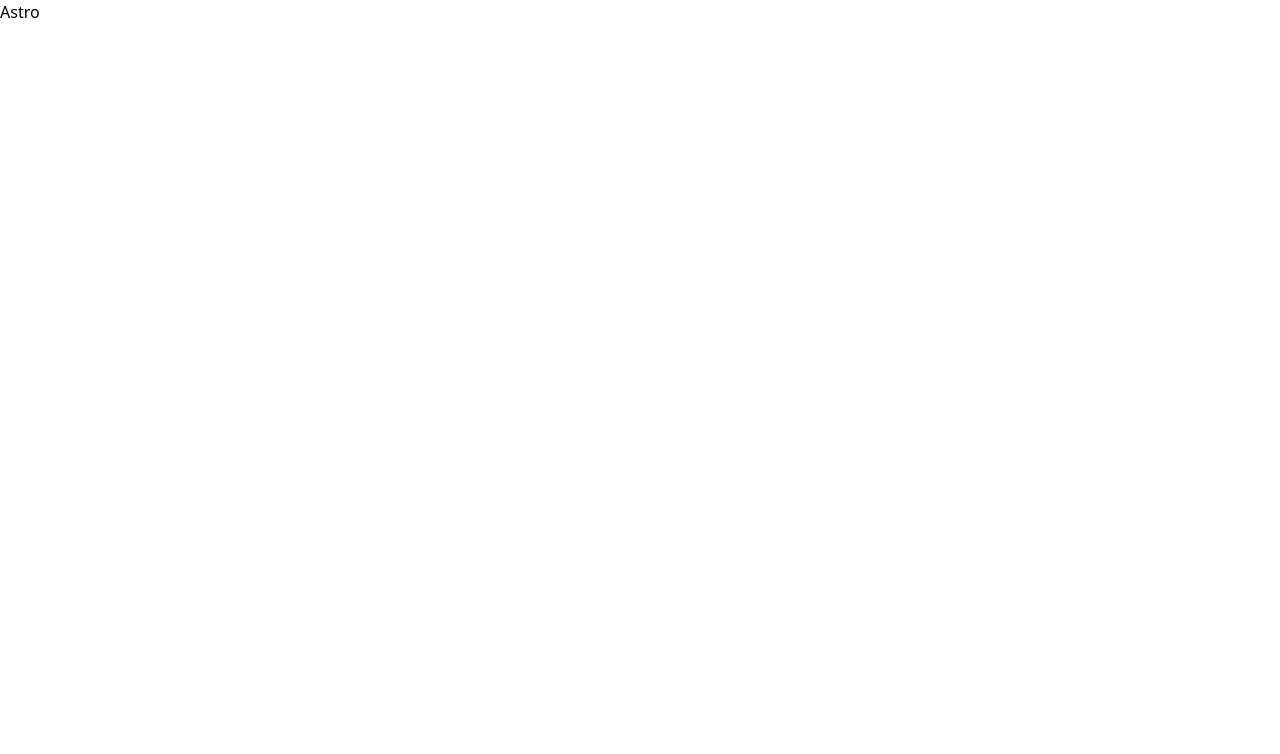
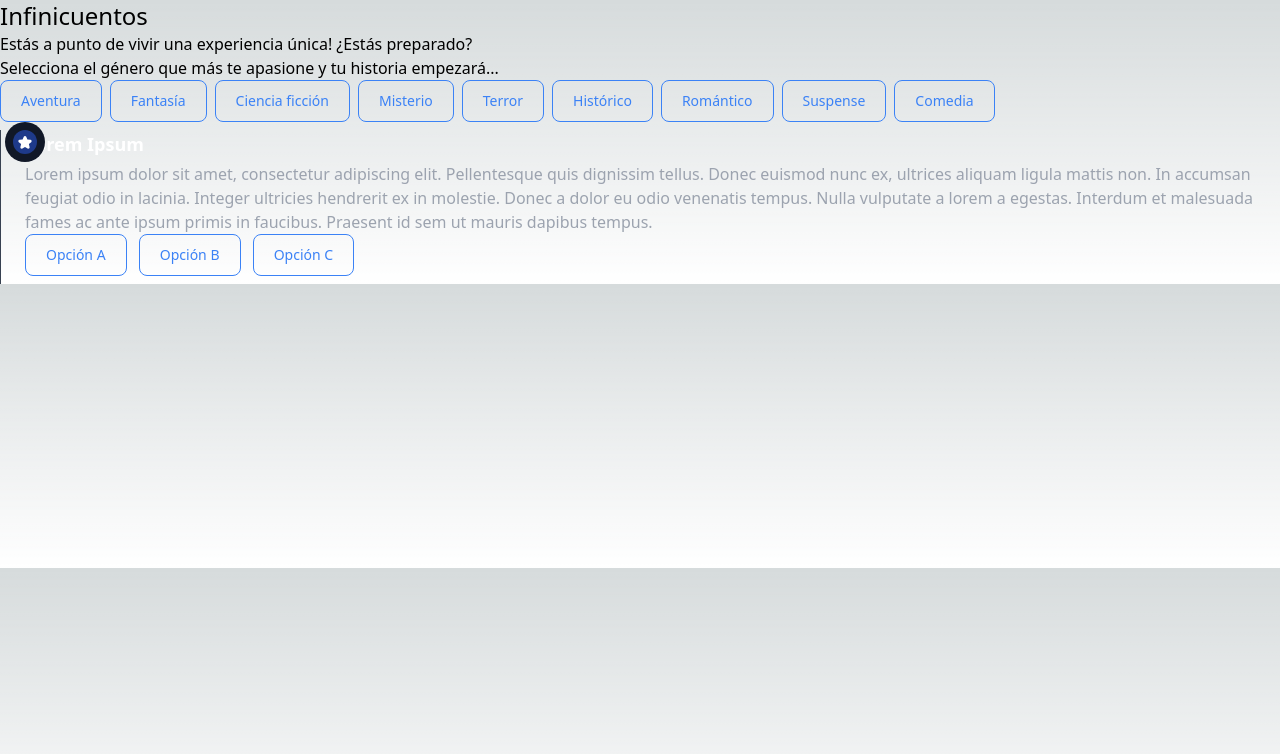
Before and after one commit to mpont91/infinicuentos, an Astro site: page / in a window 1280 px wide. Built offline with nearby package versions, Linux system fonts and the light colour scheme; Astro itself is replaced by a stand-in of ours.

Commit message:
First skeleton

```diff
--- a/package.json
+++ b/package.json
@@ -14,6 +14,7 @@
   "dependencies": {
     "@astrojs/check": "^0.8.0",
     "@astrojs/tailwind": "^5.1.0",
+    "animejs": "^3.2.2",
     "astro": "^4.11.5",
     "tailwindcss": "^3.4.4",
     "typescript": "^5.5.3"
--- /dev/null
+++ b/src/layouts/IndexLayout.astro
@@ -0,0 +1,37 @@
+<html class="dark" lang="en">
+  <head>
+    <meta charset="utf-8" />
+    <link rel="icon" type="image/svg+xml" href="/favicon.svg" />
+    <meta name="viewport" content="width=device-width" />
+    <meta name="generator" content={Astro.generator} />
+    <title>Infinicuentos</title>
+  </head>
+  <style>
+    :root {
+      --foreground-rgb: 0, 0, 0;
+      --background-start-rgb: 214, 219, 220;
+      --background-end-rgb: 255, 255, 255;
+    }
+
+    @media (prefers-color-scheme: dark) {
+      :root {
+        --foreground-rgb: 255, 255, 255;
+        --background-start-rgb: 0, 0, 0;
+        --background-end-rgb: 0, 0, 0;
+      }
+    }
+
+    body {
+      color: rgb(var(--foreground-rgb));
+      background: linear-gradient(
+          to bottom,
+          transparent,
+          rgb(var(--background-end-rgb))
+        )
+        rgb(var(--background-start-rgb));
+    }
+  </style>
+  <body>
+    <slot />
+  </body>
+</html>
--- a/src/pages/index.astro
+++ b/src/pages/index.astro
@@ -1,16 +1,111 @@
+---
+import IndexLayout from '../layouts/IndexLayout.astro'
+
+const genres = [
+  'Aventura',
+  'Fantasía',
+  'Ciencia ficción',
+  'Misterio',
+  'Terror',
+  'Histórico',
+  'Romántico',
+  'Suspense',
+  'Comedia',
+]
 ---
 
----
+<IndexLayout>
+  <div class="container mx-auto">
+    <h1 class="text-2xl">Infinicuentos</h1>
+    <p>Estás a punto de vivir una experiencia única! ¿Estás preparado?</p>
+    <p>Selecciona el género que más te apasione y tu historia empezará...</p>
 
-<html lang="en">
-  <head>
-    <meta charset="utf-8" />
-    <link rel="icon" type="image/svg+xml" href="/favicon.svg" />
-    <meta name="viewport" content="width=device-width" />
-    <meta name="generator" content={Astro.generator} />
-    <title>Astro</title>
-  </head>
-  <body>
-    <h1>Astro</h1>
-  </body>
-</html>
+    <div id="genres">
+      {
+        genres.map((genre) => (
+          <button
+            type="button"
+            class="text-blue-700 hover:text-white border border-blue-700 hover:bg-blue-800 focus:ring-4 focus:outline-none focus:ring-blue-300 font-medium rounded-lg text-sm px-5 py-2.5 text-center me-2 mb-2 dark:border-blue-500 dark:text-blue-500 dark:hover:text-white dark:hover:bg-blue-500 dark:focus:ring-blue-800"
+          >
+            {genre}
+          </button>
+        ))
+      }
+    </div>
+
+    <ol
+      id="storyline"
+      class="relative border-s border-gray-200 dark:border-gray-700"
+    >
+      <li class="ms-6">
+        <span
+          class="absolute flex items-center justify-center w-6 h-6 bg-blue-100 rounded-full -start-3 ring-8 ring-white dark:ring-gray-900 dark:bg-blue-900"
+        >
+          <svg
+            class="w-4 h-4 text-gray-800 dark:text-white"
+            aria-hidden="true"
+            xmlns="http://www.w3.org/2000/svg"
+            width="24"
+            height="24"
+            fill="currentColor"
+            viewBox="0 0 24 24"
+          >
+            <path
+              d="M13.849 4.22c-.684-1.626-3.014-1.626-3.698 0L8.397 8.387l-4.552.361c-1.775.14-2.495 2.331-1.142 3.477l3.468 2.937-1.06 4.392c-.413 1.713 1.472 3.067 2.992 2.149L12 19.35l3.897 2.354c1.52.918 3.405-.436 2.992-2.15l-1.06-4.39 3.468-2.938c1.353-1.146.633-3.336-1.142-3.477l-4.552-.36-1.754-4.17Z"
+            ></path>
+          </svg>
+        </span>
+        <h3 class="mb-1 text-lg font-semibold text-gray-900 dark:text-white">
+          Lorem Ipsum
+        </h3>
+        <p class="text-base font-normal text-gray-500 dark:text-gray-400">
+          Lorem ipsum dolor sit amet, consectetur adipiscing elit. Pellentesque
+          quis dignissim tellus. Donec euismod nunc ex, ultrices aliquam ligula
+          mattis non. In accumsan feugiat odio in lacinia. Integer ultricies
+          hendrerit ex in molestie. Donec a dolor eu odio venenatis tempus.
+          Nulla vulputate a lorem a egestas. Interdum et malesuada fames ac ante
+          ipsum primis in faucibus. Praesent id sem ut mauris dapibus tempus.
+        </p>
+        <button
+          type="button"
+          class="text-blue-700 hover:text-white border border-blue-700 hover:bg-blue-800 focus:ring-4 focus:outline-none focus:ring-blue-300 font-medium rounded-lg text-sm px-5 py-2.5 text-center me-2 mb-2 dark:border-blue-500 dark:text-blue-500 dark:hover:text-white dark:hover:bg-blue-500 dark:focus:ring-blue-800"
+        >
+          Opción A
+        </button>
+        <button
+          type="button"
+          class="text-blue-700 hover:text-white border border-blue-700 hover:bg-blue-800 focus:ring-4 focus:outline-none focus:ring-blue-300 font-medium rounded-lg text-sm px-5 py-2.5 text-center me-2 mb-2 dark:border-blue-500 dark:text-blue-500 dark:hover:text-white dark:hover:bg-blue-500 dark:focus:ring-blue-800"
+        >
+          Opción B
+        </button>
+        <button
+          type="button"
+          class="text-blue-700 hover:text-white border border-blue-700 hover:bg-blue-800 focus:ring-4 focus:outline-none focus:ring-blue-300 font-medium rounded-lg text-sm px-5 py-2.5 text-center me-2 mb-2 dark:border-blue-500 dark:text-blue-500 dark:hover:text-white dark:hover:bg-blue-500 dark:focus:ring-blue-800"
+        >
+          Opción C
+        </button>
+      </li>
+    </ol>
+  </div>
+  <script>
+    import anime from 'animejs/lib/anime.es.js'
+
+    anime({
+      targets: '#genres > button',
+      opacity: [0, 1],
+      translateY: [20, 0],
+      delay: 200,
+      duration: 1000,
+      easing: 'easeOutExpo',
+    })
+
+    anime({
+      targets: '#storyline > li',
+      opacity: [0, 1],
+      translateY: [20, 0],
+      delay: 1000,
+      duration: 1000,
+      easing: 'easeOutExpo',
+    })
+  </script>
+</IndexLayout>
--- a/tailwind.config.mjs
+++ b/tailwind.config.mjs
@@ -1,6 +1,7 @@
 /** @type {import('tailwindcss').Config} */
 export default {
   content: ['./src/**/*.{astro,html,js,jsx,md,mdx,svelte,ts,tsx,vue}'],
+  darkMode: 'class',
   theme: {
     extend: {},
   },
```
Also changed, not shown: 1 other file.
